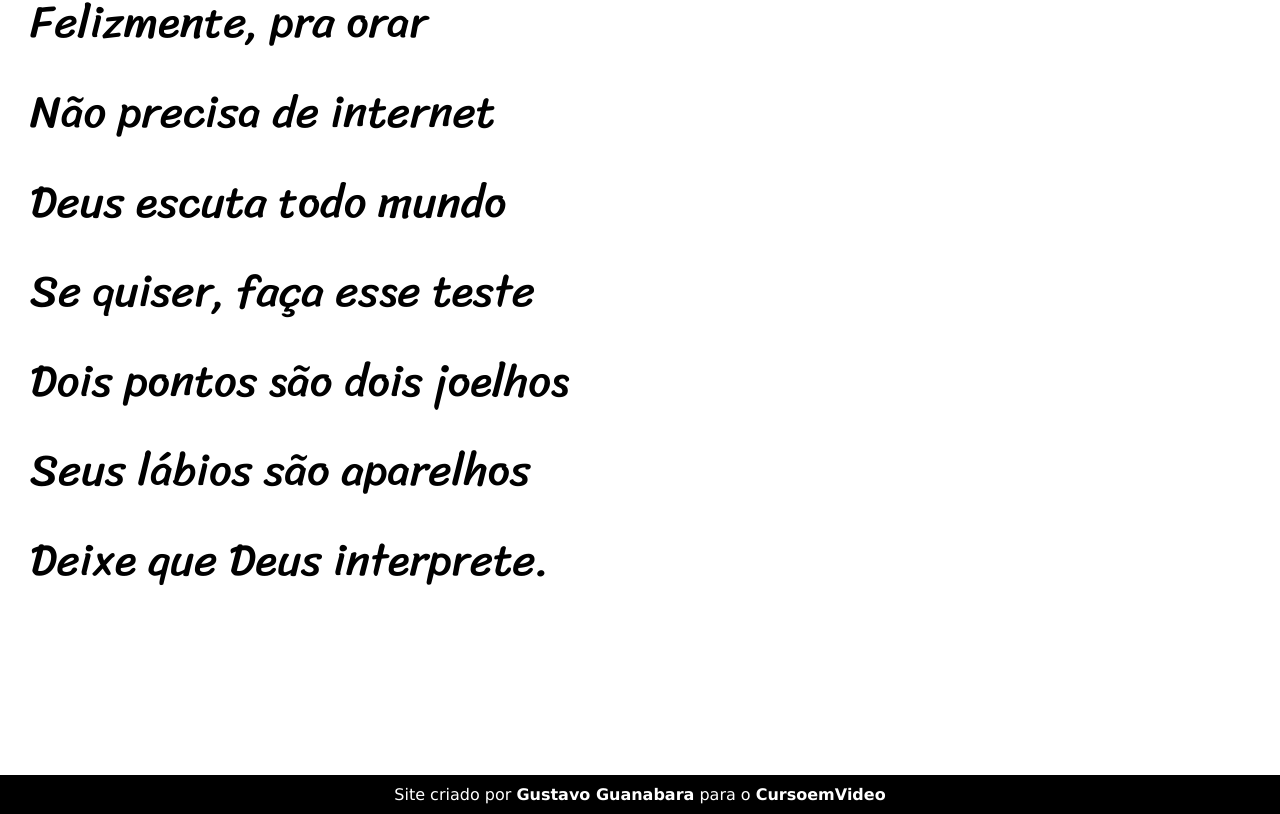
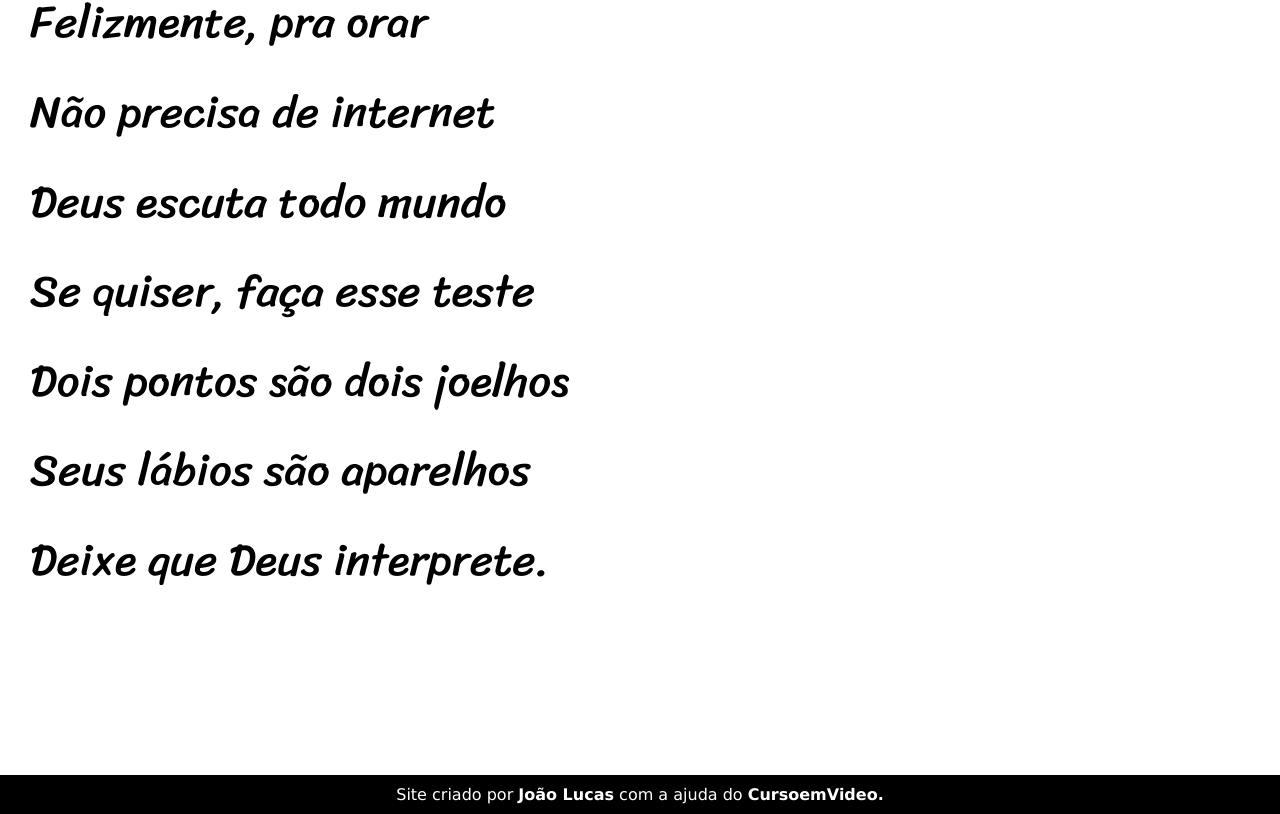
Before and after one commit to joaolucas14/Projeto-cordel, a plain HTML site: page index.html in a window 1280 px wide. Shown: the part 5143-5957 px from the top of the page. Drawn offline with Linux system fonts and the light colour scheme.

Commit message:
Update index.html

```diff
--- a/index.html
+++ b/index.html
@@ -94,7 +94,7 @@
         </p>
     </section>
     <footer>
-        <p>Site criado por <a href="https://gustavoguanabara.github.io/" target="_blank">Gustavo Guanabara</a> para o <a href="https://www.cursoemvideo.com/cursos/#google_vignette" target="_blank">CursoemVideo</a></p>
+        Site criado por <a href="https://github.com/joaolucas14" target="_blank">João Lucas</a> com a ajuda do <a href="https://www.cursoemvideo.com/cursos/#google_vignette" target="_blank">CursoemVideo.</a>
     </footer>
 </body>
 </html>
```
